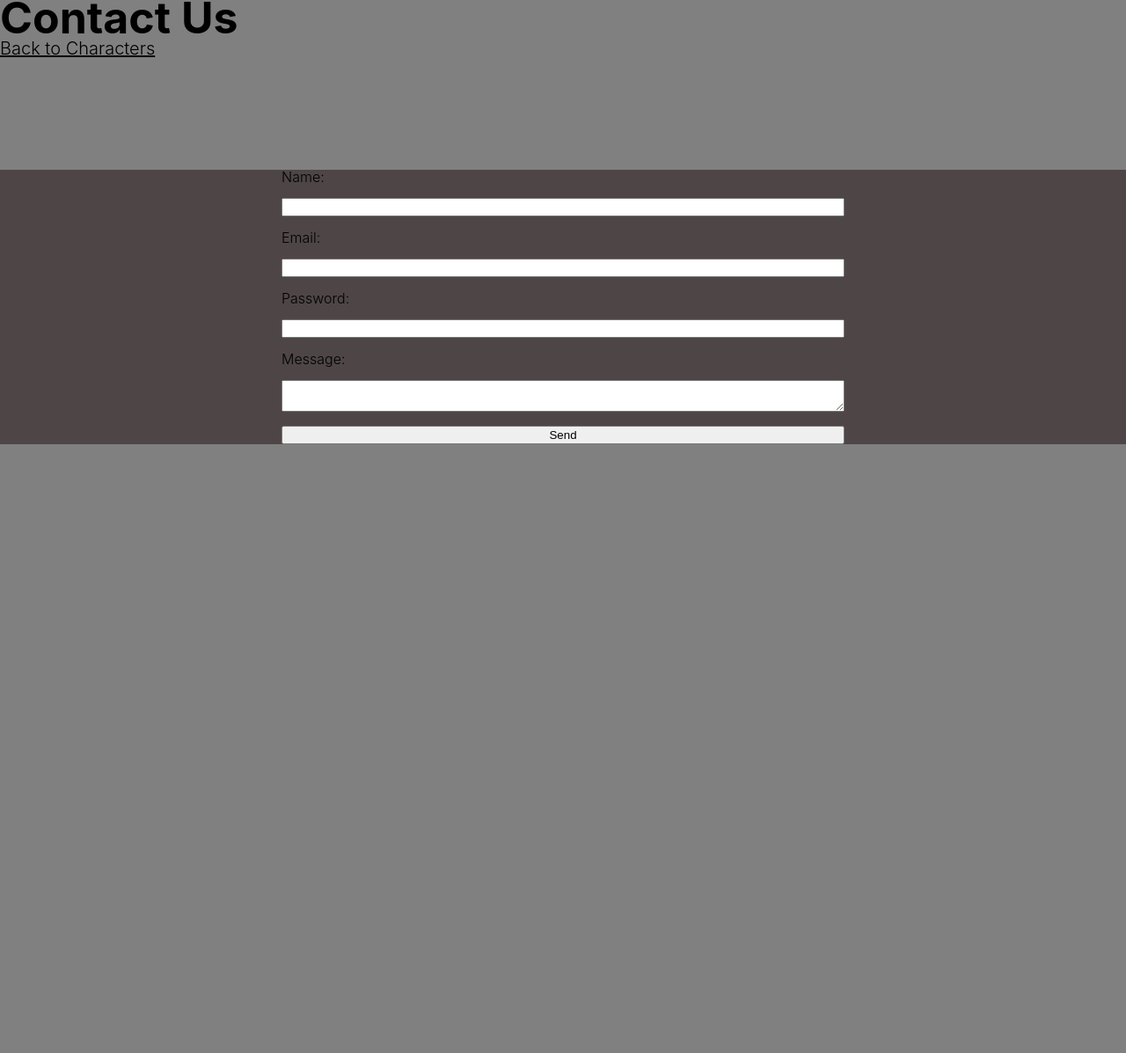
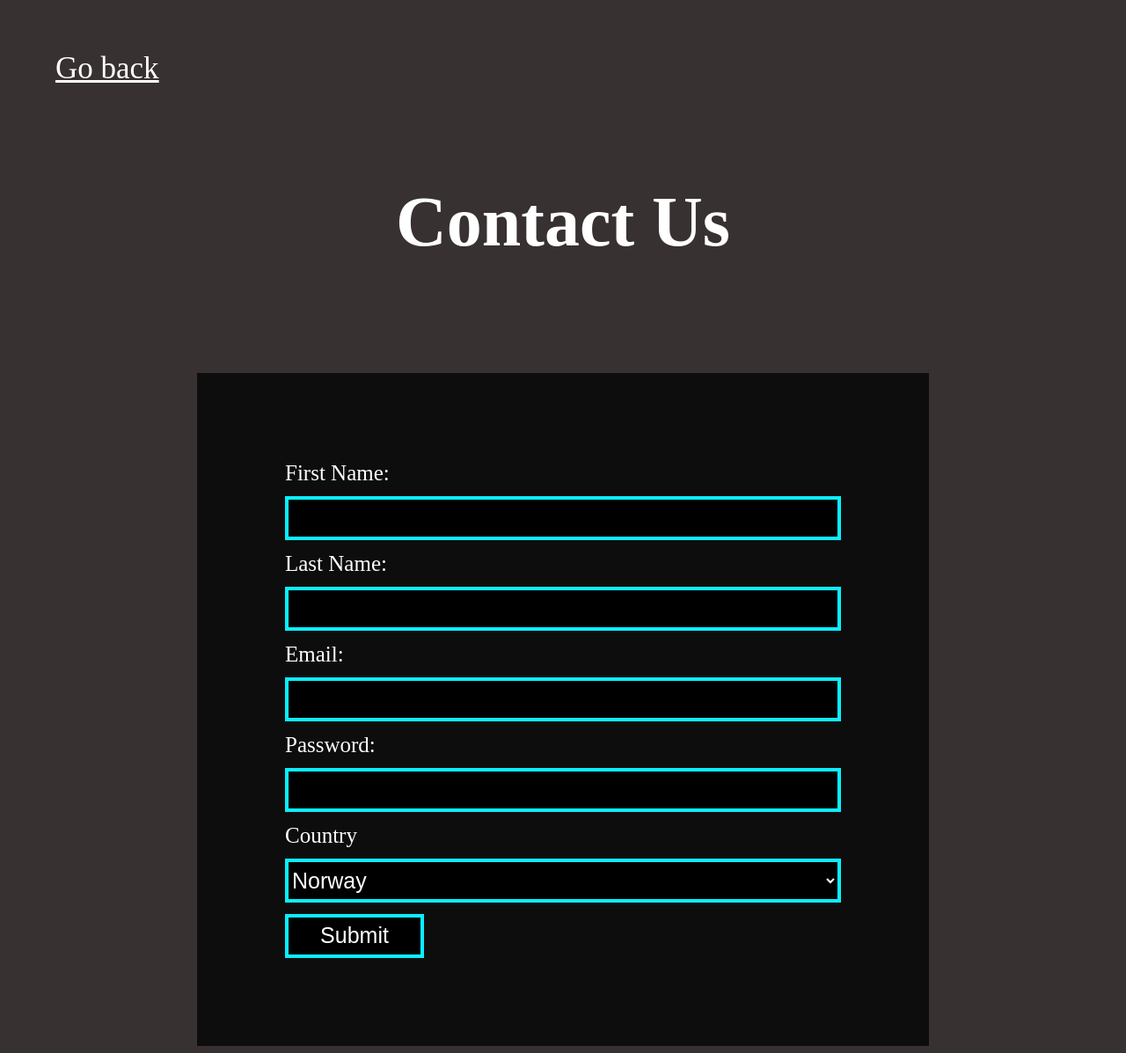
Before and after one commit to Noroff-FED-Campus-Assignments/fed-y1-javascript-course-assignment_list-detail-with-api-Mikaelajoelsen, a website built with Vite: page contact.html in a window 1280 px wide. Shown: the part 5-1202 px from the top of the page at 88% size. Before the commit the page ends 800 px from the top, so only its background shows below. Built offline with nearby package versions, Linux system fonts and the light colour scheme.

Commit message:
added details in contact page

```diff
--- a/contact.html
+++ b/contact.html
@@ -14,29 +14,35 @@
     <title>Contact Us</title>
   </head>
   <body>
-    <header class="header">
-      <h1>Contact Us</h1>
-    </header>
-
     <main>
       <div class="back-button">
-        <a href="index.html">Back to Characters</a>
+        <a href="index.html">Go back</a>
+      </div>
+      <div class="contact-header">
+        <h1>Contact Us</h1>
       </div>
       <div class="contact-info">
         <form class="contact-main" action="submit" method="post">
-          <label for="name">Name:</label>
+          <label for="name">First Name:</label>
+          <input type="text" id="name" name="name" required />
+
+          <label for="name">Last Name:</label>
           <input type="text" id="name" name="name" required />
 
           <label for="email">Email:</label>
           <input type="email" id="email" name="email" required />
 
           <label for="password">Password:</label>
-          <input type="password" id="password" name="subject" required />
+          <input type="password" id="password" name="password" required />
 
-          <label for="message">Message:</label>
-          <textarea id="message" name="message" required></textarea>
+          <label for="country">Country</label>
+          <select class="countries" id="country" name="country">
+            <option value="Norway">Norway</option>
+            <option value="Norway">Sweden</option>
+            <option value="Norway">Denmark</option>
+          </select>
 
-          <button type="submit">Send</button>
+          <input class="submit" type="submit" value="Submit" />
         </form>
       </div>
     </main>
--- a/src/css/cards.css
+++ b/src/css/cards.css
@@ -1,3 +1,7 @@
+h2 {
+  font-size: 40px;
+}
+
 .card-section {
   display: flex;
   margin: 1em;
@@ -10,17 +14,23 @@
 .container {
   display: flex;
   flex-direction: column;
-  max-width: 300px;
+  width: 400px;
+  max-width: 400px;
   text-decoration: none;
   background-color: black;
   padding: 1.25rem;
   color: white;
   margin: 16px;
+  border: 5px solid rgba(37, 210, 237, 0.709);
 }
 
 .container:hover {
-  background-color: rgb(218, 0, 0);
+  background-color: rgba(37, 210, 237, 0.709);
   color: black;
+}
+
+.container p {
+  font-size: 20px;
 }
 
 .name {
--- a/src/css/contact.css
+++ b/src/css/contact.css
@@ -1,25 +1,67 @@
+.contact-header h1 {
+  font-size: 80px;
+}
+
 .contact-main {
   display: flex;
   justify-content: center;
   flex-direction: column;
   justify-content: space-between;
-  gap: 1em;
+  max-width: 100%;
   width: 50%;
+  padding: 100px;
+  gap: 0.5em;
+  color: #fff;
+  font-size: 25px;
+  background: rgba(4, 4, 4, 0.8);
 }
 
 .contact-page {
-  display: flex;
-  margin-top: 20px;
+  position: absolute;
+  top: 8px;
+  right: 16px;
 }
 .contact-page a {
   text-decoration: none;
   list-style: none;
-  color: black;
+  color: white;
+  font-size: 50px;
 }
 
 .contact-info {
   display: flex;
   justify-content: center;
   margin-top: 10%;
-  background-color: rgb(78, 70, 70);
 }
+
+input {
+  height: 40px;
+  border: 4px solid rgb(10, 239, 255);
+  background-color: rgba(0, 0, 0, 6);
+  color: #fff;
+  font-size: 25px;
+}
+
+label {
+  text-decoration: solid;
+}
+
+.countries {
+  border: 4px solid rgb(10, 239, 255);
+  background-color: rgba(0, 0, 0, 6);
+  box-shadow: inset 0 1px 1px rgba(0, 0, 0, 0.05);
+  color: #fff;
+  font-size: 25px;
+  height: 50px;
+}
+
+.submit {
+  display: flex;
+  justify-content: center;
+  align-content: center;
+  width: 25%;
+  height: 50px;
+  border: 4px solid rgb(10, 239, 255);
+  background-color: rgba(0, 0, 0, 6);
+  color: #fff;
+}
--- a/src/css/reset.css
+++ b/src/css/reset.css
@@ -5,7 +5,7 @@
  * @example https://fed-vocational-astro-course.vercel.app/en/html-css/module-3/css-grids
  */
 
-:root {
+/* :root {
   font-family: Inter, system-ui, Avenir, Helvetica, Arial, sans-serif;
   line-height: 1.5;
   font-weight: 300;
@@ -55,6 +55,9 @@ h6 {
 }
 
 img {
+  display: flex;
+  justify-content: center;
   max-width: 100%;
+  width: 50%;
   height: auto;
-}
+} */
--- a/src/js/details.js
+++ b/src/js/details.js
@@ -27,7 +27,7 @@ async function fetchCharacters(searchValue ="") {
   `
   <div class="card-details">
   <div class ="container">
-  <h1>${results.name}</h1>
+  <h2>${results.name}</h2>
   <img src=${results.image}>
   <p>${results.name}</p>
   <p>${results.species}</p>
--- a/src/js/main.js
+++ b/src/js/main.js
@@ -48,9 +48,9 @@ const params = new URLSearchParams(queryString);
   <a href="details.html?id=${character.id}" class="container">
     <h2>${character.name}</h2>
     <img src=${character.image}></img>
-    <p class="gender">Gender:${character.name}</p>
+    <p class="name">Name:${character.name}</p>
     <p class="gender">Gender:${character.gender}</p>
-    <p class="gender">Gender:${character.species}</p>
+    <p class="species">Species:${character.species}</p>
   </a>
   `
    })
--- a/style.css
+++ b/style.css
@@ -9,7 +9,7 @@
 @import "src/css/contact.css";
 
 body {
-  background-color: grey;
+  background-color: rgb(56, 49, 49);
 }
 section {
   display: flex;
@@ -38,22 +38,57 @@ summary {
 }
 
 .back-button a {
+  display: flex;
+  justify-content: first baseline;
   text-decoration: underline;
   list-style: none;
   color: black;
-  font-size: 20px;
+  font-size: 35px;
+  color: #fff;
+  padding: 55px 55px;
 }
 
 h1 {
-  font-size: 50px;
+  display: flex;
+  justify-content: center;
+  font-size: 40px;
+  color: white;
 }
 
-.contact-us a {
+/* .contact-us a {
   display: flex;
   flex-direction: row;
+  font-size: 35px;
+  text-decoration: underline;
+  margin-top: 50px;
+  color: rgb(214, 255, 185);
+  text-shadow: 2px 2px rgb(186, 255, 113);
+  font-size: 30px;
+}
+
+.contact-page {
+  display: flex;
+  justify-content: center;
   font-size: 30px;
   text-decoration: underline;
-  margin-top: 50px;
-  color: black;
-  font-size: 30px;
+} */
+
+.search {
+  width: 50%;
+  height: 40px;
+  position: relative;
+  display: flex;
+  border: 3px solid black;
+  border-right: none;
+  padding: 5px;
+  background-color: black;
+  opacity: 0.7;
+  border-radius: 20px;
+  color: white;
 }
+
+.logo-image {
+  display: flex;
+  max-width: 100%;
+  width: 30%;
+}
```
Also changed, not shown: details.html (+4 -4 lines), index.html (+4 -1 lines), Rick_and_Morty.png (added).
